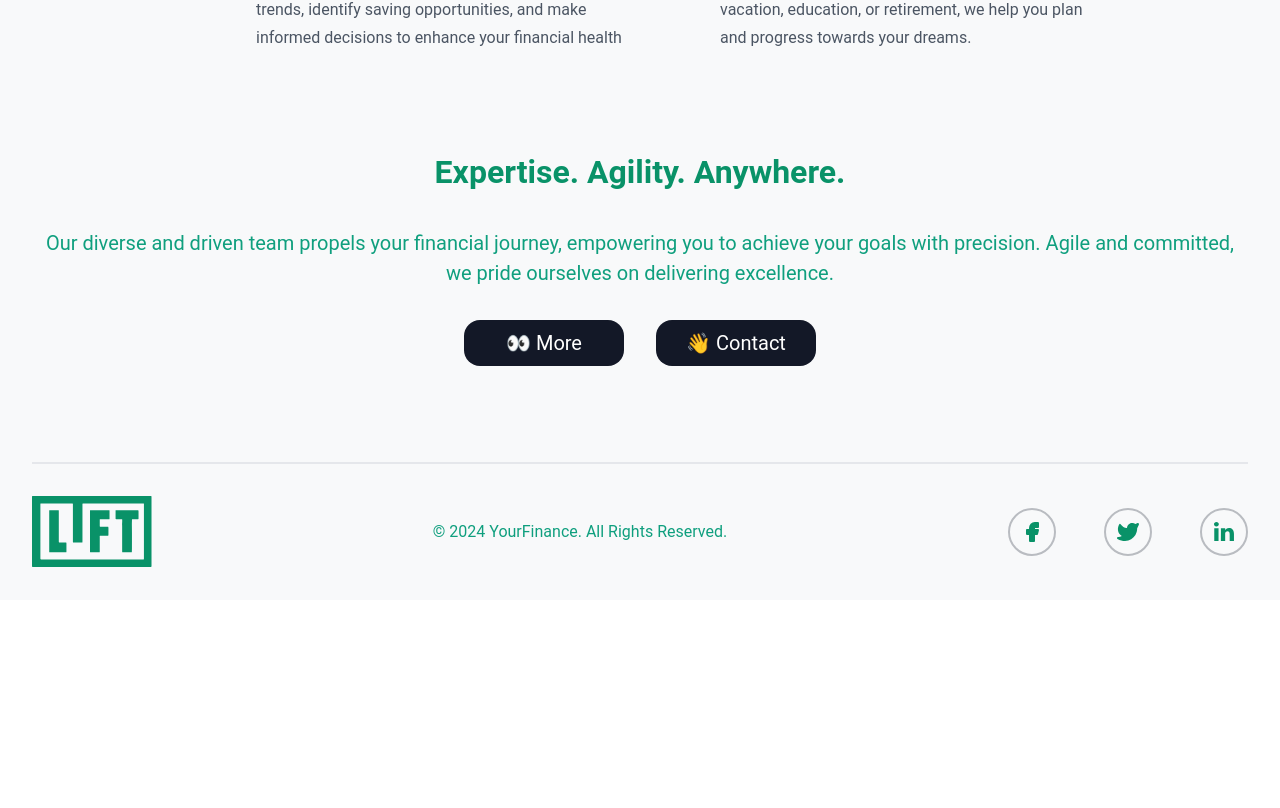
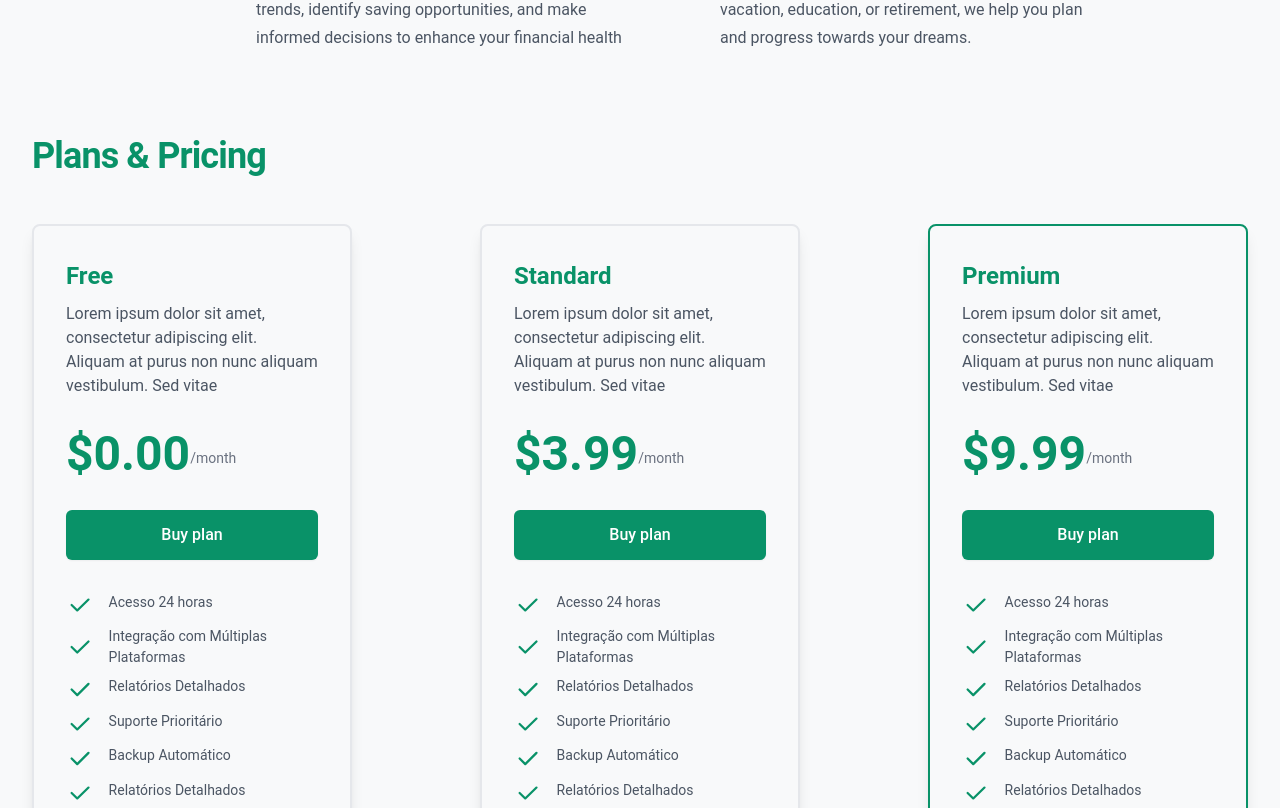
Before and after one commit to Dufyz/your-finance, a Next.js app in the folder apps/landing-page/: page / in a window 1280 px wide. Shown: the part 1372-2180 px from the top of the page. Before the commit the page ends 1972 px from the top, so only its background shows below. Built offline with nearby package versions, Linux system fonts and the light colour scheme.

Commit message:
Create price sections refactor on SocialIcons and layout

```diff
--- a/apps/landing-page/src/components/Global/FacebookIcon/index.tsx
+++ /dev/null
@@ -1,25 +0,0 @@
-import Image from "next/image";
-
-const FacebookIcon = () => {
-  return (
-    <div className="w-[48px] h-[48px] flex items-center justify-center rounded-[50%] border-[2px] border-[#b9bcc1]">
-      <a
-        href="https://www.facebook.com/"
-        target="_blank"
-        rel="noopener noreferrer"
-      >
-        <div className="flex items-center justify-center">
-          <Image
-            src={"/icons/facebook.svg"}
-            alt="facebook icon"
-            width={24}
-            height={24}
-            color="#099268"
-          />
-        </div>
-      </a>
-    </div>
-  );
-};
-
-export default FacebookIcon;
--- a/apps/landing-page/src/components/Global/LinkedinIcon/index.tsx
+++ /dev/null
@@ -1,25 +0,0 @@
-import Image from "next/image";
-
-const LinkedInIcon = () => {
-  return (
-    <div className="w-[48px] h-[48px] flex items-center justify-center rounded-[50%] border-[2px] border-[#b9bcc1]">
-      <a
-        href="https://www.facebook.com/"
-        target="_blank"
-        rel="noopener noreferrer"
-      >
-        <div className="flex items-center justify-center">
-          <Image
-            src={"/icons/LinkedIn.svg"}
-            alt="facebook icon"
-            width={24}
-            height={24}
-            color="#099268"
-          />
-        </div>
-      </a>
-    </div>
-  );
-};
-
-export default LinkedInIcon;
--- a/apps/landing-page/src/components/Global/Navbar/index.tsx
+++ b/apps/landing-page/src/components/Global/Navbar/index.tsx
@@ -66,10 +66,10 @@ const Navbar = () => {
         </ul>
 
         <div className="flex justify-center items-center gap-[32px] flex-wrap">
-          <button className="w-32 h-7 flex items-center justify-center bg-btn-primary hover:bg-btn-primary-hover text-text-primary font-medium rounded-sm">
+          <button className="w-32 h-7 flex items-center justify-center bg-btn-primary hover:bg-btn-primary-hover text-text-primary font-medium rounded-md">
             Purchase
           </button>
-          <button className="w-32 h-7 flex items-center justify-center bg-btn-secondary hover:bg-btn-secondary-hover text-text-secondary font-medium rounded-sm">
+          <button className="w-32 h-7 flex items-center justify-center bg-btn-secondary hover:bg-btn-secondary-hover text-text-secondary font-medium rounded-md">
             Login
           </button>
         </div>
--- /dev/null
+++ b/apps/landing-page/src/components/Global/PriceCard/index.tsx
@@ -0,0 +1,73 @@
+import Image from "next/image";
+
+interface IPriceCard {
+  title: string;
+  price: string;
+  description: string;
+  features: string[];
+  buttonText: string;
+  border?: boolean;
+}
+
+const PriceCard = ({
+  title,
+  price,
+  description,
+  features,
+  buttonText,
+  border = false,
+}: IPriceCard) => {
+  //
+  return (
+    <div
+      className={`bg-bg-primary rounded-lg shadow-lg w-full max-w-[320px] border-[2px] ${
+        border ? " border-title-primary" : ""
+      }`}
+    >
+      <div className="p-[32px] flex flex-col gap-[32px] items-start justify-center">
+        <div className="flex flex-col items-start justify-center gap-[8px]">
+          <div className="flex justify-center">
+            <span className="text-[24px] font-semibold text-title-primary capitalize">
+              {title}
+            </span>
+          </div>
+          <div className="flex justify-center">
+            <span className="text-[16px] text-gray-600">{description}</span>
+          </div>
+        </div>
+        <div className="flex items-center">
+          <span className="text-5xl text-title-primary font-bold">
+            ${price}
+          </span>
+          <span className="mt-2 text-sm text-gray-500">/month</span>
+        </div>
+        <div className="w-full flex flex-col items-center">
+          <button
+            type="button"
+            className="w-full inline-flex items-center justify-center px-5 py-3 text-base font-medium text-white border border-transparent rounded-md shadow-sm bg-title-primary hover:bg-opacity-90 focus:outline-none focus:ring-2 focus:ring-offset-2 focus:ring-title-primary"
+          >
+            {buttonText}
+          </button>
+        </div>
+        <div className="w-full flex flex-col items-start justify-start gap-[8px]">
+          {features.map((feature) => (
+            <div className="w-full flex gap-[16px]">
+              <Image
+                width={32}
+                height={32}
+                src={"/icons/check.svg"}
+                alt="check icon"
+                color="#fff"
+              />
+              <span className="w-full text-[14px] text-gray-600">
+                {feature}
+              </span>
+            </div>
+          ))}
+        </div>
+      </div>
+    </div>
+  );
+};
+
+export default PriceCard;
--- /dev/null
+++ b/apps/landing-page/src/components/Global/SocialIcon/index.tsx
@@ -0,0 +1,17 @@
+import Image from "next/image";
+
+const SocialIcon = ({ children }: { children: React.ReactNode }) => {
+  return (
+    <div className="w-[48px] h-[48px] flex items-center justify-center rounded-[50%] border-[2px] border-[#b9bcc1] hover:bg-[#eeeeeeaf]">
+      <a
+        href="https://www.facebook.com/"
+        target="_blank"
+        rel="noopener noreferrer"
+      >
+        <div className="flex items-center justify-center">{children}</div>
+      </a>
+    </div>
+  );
+};
+
+export default SocialIcon;
--- a/apps/landing-page/src/components/Global/TwitterIcon/index.tsx
+++ /dev/null
@@ -1,25 +0,0 @@
-import Image from "next/image";
-
-const TwitterIcon = () => {
-  return (
-    <div className="w-[48px] h-[48px] flex items-center justify-center rounded-[50%] border-[2px] border-[#b9bcc1]">
-      <a
-        href="https://www.facebook.com/"
-        target="_blank"
-        rel="noopener noreferrer"
-      >
-        <div className="flex items-center justify-center">
-          <Image
-            src={"/icons/twitter.svg"}
-            alt="facebook icon"
-            width={24}
-            height={24}
-            color="#099268"
-          />
-        </div>
-      </a>
-    </div>
-  );
-};
-
-export default TwitterIcon;
--- a/apps/landing-page/src/pages/index.tsx
+++ b/apps/landing-page/src/pages/index.tsx
@@ -1,21 +1,23 @@
 import RootLayout from "@/layouts/RootLayout";
 import Image from "next/image";
 
-import FacebookIcon from "@/components/Global/FacebookIcon";
-import LinkedInIcon from "@/components/Global/LinkedinIcon";
-import TwitterIcon from "@/components/Global/TwitterIcon";
+import PriceCard from "@/components/Global/PriceCard";
+import SocialIcon from "@/components/Global/SocialIcon";
 
 export default function Home() {
   return (
     <RootLayout>
-      <div className="w-full p-[32px] min-h-[calc(100vh-96px)]">
+      <section
+        className="p-[32px] w-full min-h-[calc(100vh-96px)] flex items-center justify-center"
+        id="home"
+      >
         <div className="w-full max-w-main-content mx-auto flex flex-nowrap justify-center items-center  h-[600px] gap-[32px] md:justify-between ">
           <div className="flex flex-col items-center justify-center gap-[32px] md:items-start">
-            <h1 className="max-w-[350px] text-[32px] text-title-primary text-center font-medium md:text-[44px] md:max-w-[400px] md:text-start lg:text-[48px] lg:max-w-[500px] xl:text-[64px]">
+            <h1 className="max-w-[350px] text-[32px] text-title-primary font-bold text-center font-medium md:text-[44px] md:max-w-[400px] md:text-start lg:text-[48px] lg:max-w-[500px] xl:text-[64px]">
               Simplyfing Your Financial Future.
             </h1>
             <button className="h-[48px] w-[164px] p-[16px] text-[16px] font-semibold bg-title-primary flex items-center justify-center text-text-secondary rounded-[8px]">
-              GET START ➞
+              <a href="#about">GET START ➞</a>
             </button>
           </div>
           <div className="hidden items-center justify-center  w-full max-w-[350px] md:flex  lg:max-w-[500px]">
@@ -27,11 +29,12 @@ export default function Home() {
             />
           </div>
         </div>
-      </div>
+      </section>
 
-      <div></div>
-
-      <div className="p-[32px]">
+      <section
+        className="p-[32px] min-h-[75vh] flex items-center justify-center"
+        id="about"
+      >
         <div className="mx-auto max-w-7xl">
           <div className="mx-auto max-w-2xl lg:text-center">
             <p className="mt-2 text-3xl font-bold tracking-tight text-title-primary sm:text-4xl">
@@ -127,9 +130,66 @@ export default function Home() {
             </dl>
           </div>
         </div>
-      </div>
+      </section>
 
-      <div className="w-full max-w-main-content mx-auto p-[32px] flex flex-col items-start justify-center gap-[32px] sm:items-center">
+      <section
+        className="p-[32px] min-h-[100vh] w-full max-w-main-content mx-auto flex flex-col items-start justify-center gap-[48px]"
+        id="plans"
+      >
+        <h1 className="mt-2 text-3xl font-bold tracking-tight text-title-primary sm:text-4xl">
+          Plans & Pricing
+        </h1>
+        <div className="w-full flex flex-col items-center justify-between gap-[32px] md:flex-row">
+          <PriceCard
+            title="Free"
+            description="Lorem ipsum dolor sit amet, consectetur adipiscing elit. Aliquam at purus non nunc aliquam vestibulum. Sed vitae"
+            price="0.00"
+            features={[
+              "Acesso 24 horas",
+              "Integração com Múltiplas Plataformas",
+              "Relatórios Detalhados",
+              "Suporte Prioritário",
+              "Backup Automático",
+              "Relatórios Detalhados",
+            ]}
+            buttonText="Buy plan"
+          />
+          <PriceCard
+            title={"Standard"}
+            description="Lorem ipsum dolor sit amet, consectetur adipiscing elit. Aliquam at purus non nunc aliquam vestibulum. Sed vitae"
+            price="3.99"
+            features={[
+              "Acesso 24 horas",
+              "Integração com Múltiplas Plataformas",
+              "Relatórios Detalhados",
+              "Suporte Prioritário",
+              "Backup Automático",
+              "Relatórios Detalhados",
+            ]}
+            buttonText="Buy plan"
+          />
+          <PriceCard
+            title="Premium"
+            description="Lorem ipsum dolor sit amet, consectetur adipiscing elit. Aliquam at purus non nunc aliquam vestibulum. Sed vitae"
+            price="9.99"
+            features={[
+              "Acesso 24 horas",
+              "Integração com Múltiplas Plataformas",
+              "Relatórios Detalhados",
+              "Suporte Prioritário",
+              "Backup Automático",
+              "Relatórios Detalhados",
+            ]}
+            buttonText="Buy plan"
+            border
+          />
+        </div>
+      </section>
+
+      <footer
+        className="p-[32px] w-full max-w-main-content mx-auto  flex flex-col items-start justify-center gap-[32px] sm:items-center"
+        id="footer"
+      >
         <div className="w-full flex flex-col items-center justify-center gap-[64px]">
           <div className="flex flex-col gap-[32px] items-center justify-center md:py-[32px]">
             <h1 className="text-title-primary font-bold text-[32px]">
@@ -163,13 +223,37 @@ export default function Home() {
               © 2024 YourFinance. All Rights Reserved.{" "}
             </p>
             <div className="flex items-center justify-center gap-[48px] flex-wrap sm:justify-between">
-              <FacebookIcon />
-              <TwitterIcon />
-              <LinkedInIcon />
+              <SocialIcon>
+                <Image
+                  src={"/icons/facebook.svg"}
+                  alt="facebook icon"
+                  width={24}
+                  height={24}
+                  color="#099268"
+                />
+              </SocialIcon>
+              <SocialIcon>
+                <Image
+                  src={"/icons/twitter.svg"}
+                  alt="facebook icon"
+                  width={24}
+                  height={24}
+                  color="#099268"
+                />
+              </SocialIcon>
+              <SocialIcon>
+                <Image
+                  src={"/icons/LinkedIn.svg"}
+                  alt="facebook icon"
+                  width={24}
+                  height={24}
+                  color="#099268"
+                />
+              </SocialIcon>
             </div>
           </div>
         </div>
-      </div>
+      </footer>
     </RootLayout>
   );
 }
```
Also changed, not shown: apps/landing-page/public/icons/check.svg (added).
